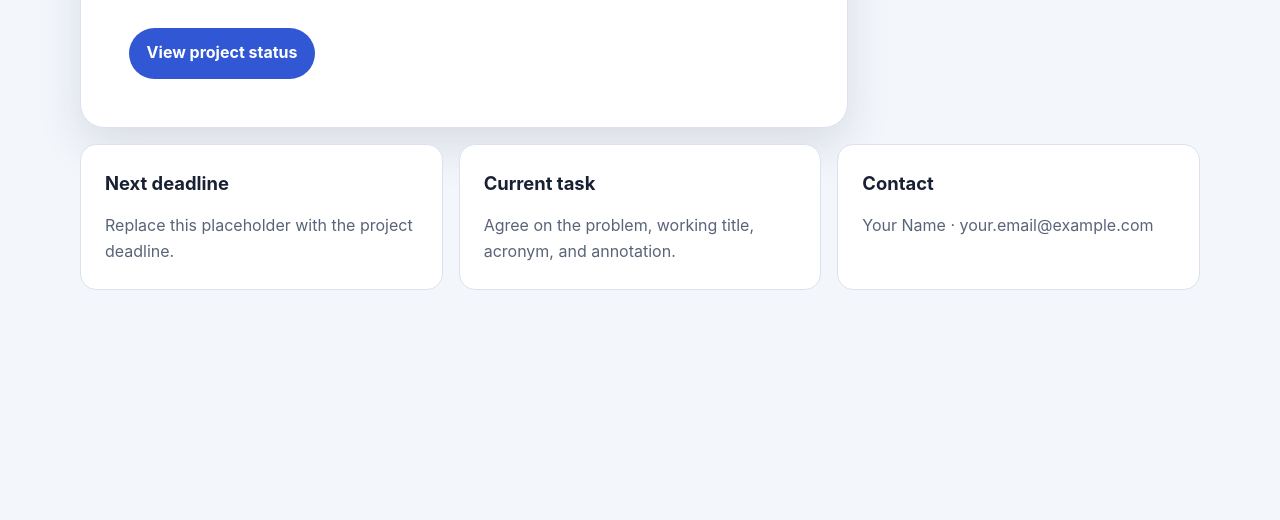
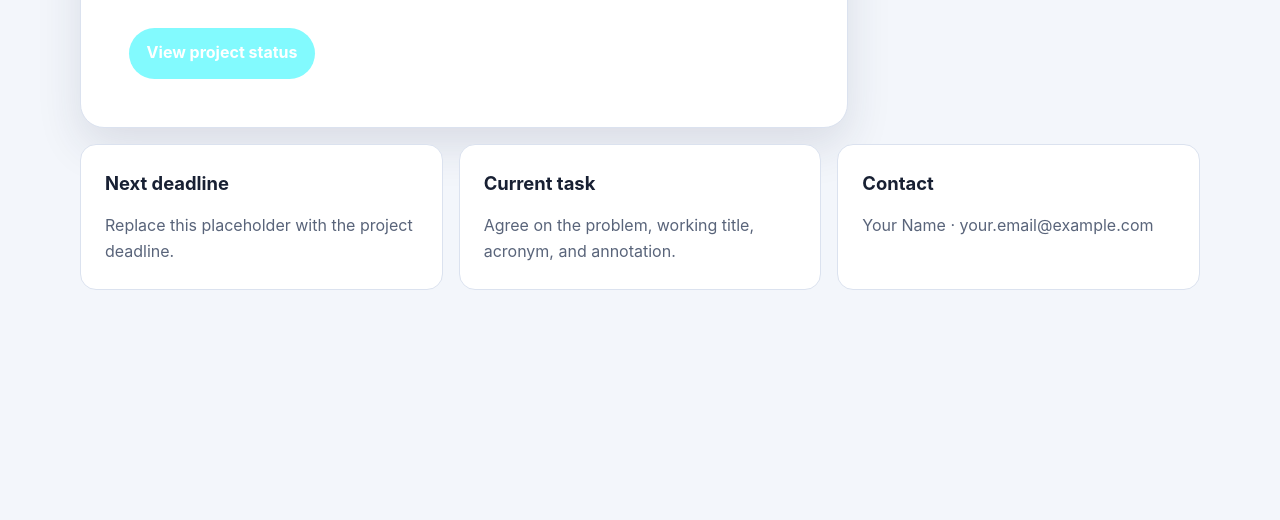
Before and after one commit to zzmii/mip-git-exercises, a plain HTML site: page index.html in a window 1280 px wide. Shown: the part 280-800 px from the top of the page. Drawn offline with Linux system fonts and the light colour scheme.

Commit message:
Customize project accent color

```diff
--- a/styles.css
+++ b/styles.css
@@ -4,7 +4,7 @@
   --surface: #ffffff;
   --text: #182033;
   --muted: #59647a;
-  --accent: #3157d5;
+  --accent: #82fafe;
   --border: #dbe2ef;
   --shadow: 0 18px 45px rgb(31 45 78 / 12%);
 }
```
